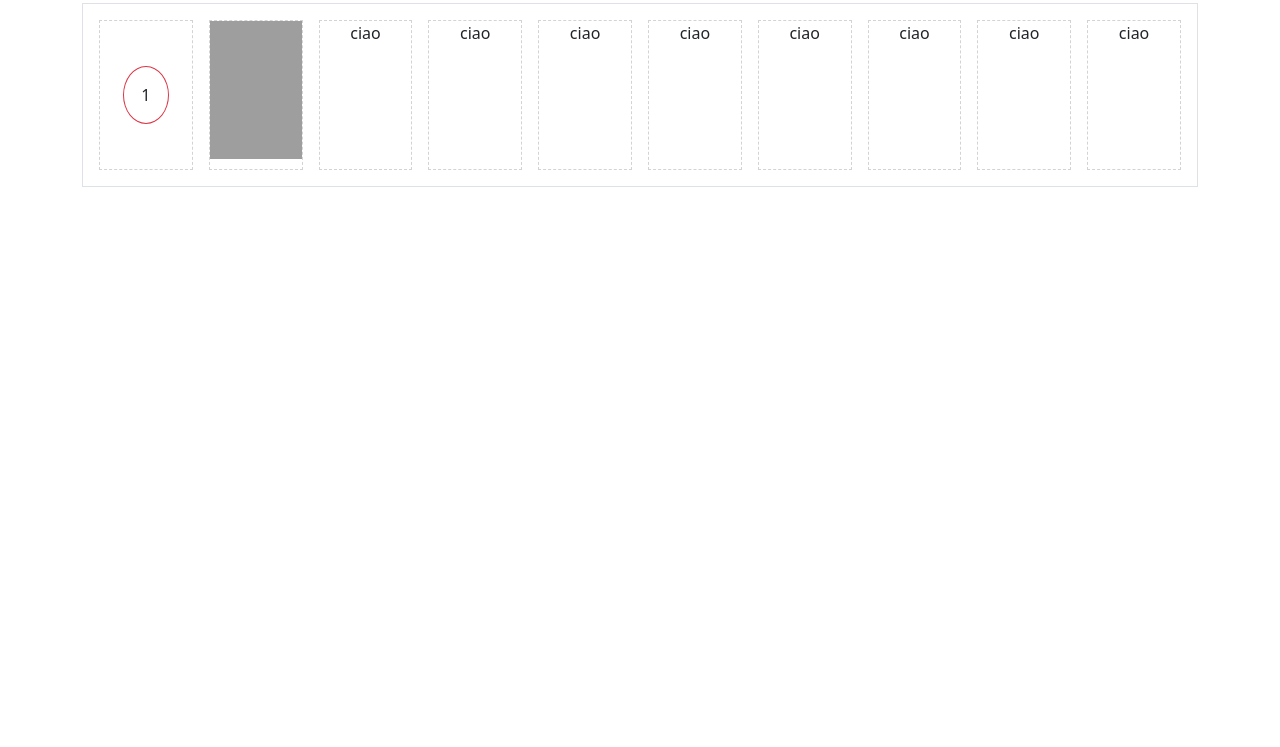
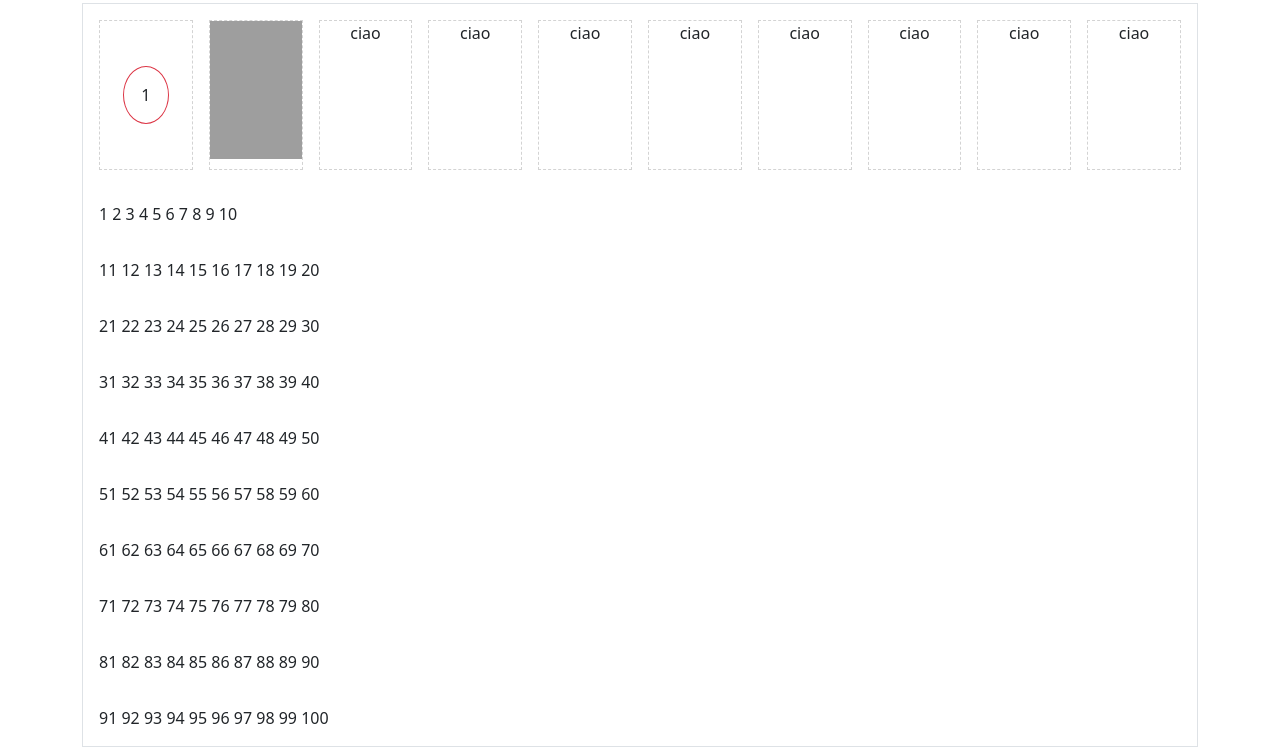
Before and after one commit to federico-casu/js-fizzbuzz, a plain HTML site: page index.html in a window 1280 px wide. Shown: the part 53-800 px from the top of the page. Drawn offline with nearby package versions, Linux system fonts and the light colour scheme; grey boxes are pictures that could not be loaded.

Commit message:
feat: albumRows added using for loop

```diff
--- a/assets/js/main.js
+++ b/assets/js/main.js
@@ -15,8 +15,25 @@ un buzz o un fizzbuzz. Se sei a corto di idee per lo stile, potresti
 prendere spunto dallo screenshot fornito in consegna.
 ------------------------------------------------------------ */
 
+const albumHtml = document.querySelector('div.album');
+
 for (let i = 1; i <= 100; i++) {
-    //console.log(i)
+
+    if (i === 1 || (i - 1) % 10 === 0) {
+        albumHtml.innerHTML += `
+            <div class="albumRow d-flex gap-3 p-3">
+
+            </div>
+        `
+    }
+
+    let albumRowHtml = document.querySelectorAll('div.albumRow');
+
+    //console.log(albumRowHtml);
+
+    albumRowHtml[albumRowHtml.length - 1].innerHTML += `
+        ${i}
+    `
 
     if (i % 3 === 0 && i % 5 === 0) {
         console.log("FizzBuzz");
--- a/index.html
+++ b/index.html
@@ -18,7 +18,7 @@
     <div class="container text-center">
         <h1>FizzBuzz Sticker Album DOM</h1>
         <div class="contaier album border">
-            <div class="d-flex gap-3 p-3">
+            <div class="albumRow d-flex gap-3 p-3">
                 <div class="sticker d-flex justify-content-center align-items-center">
                     <span class="border border-danger w-50 ratio-1x1 p-3 rounded-circle">1</span>
                 </div>
```
